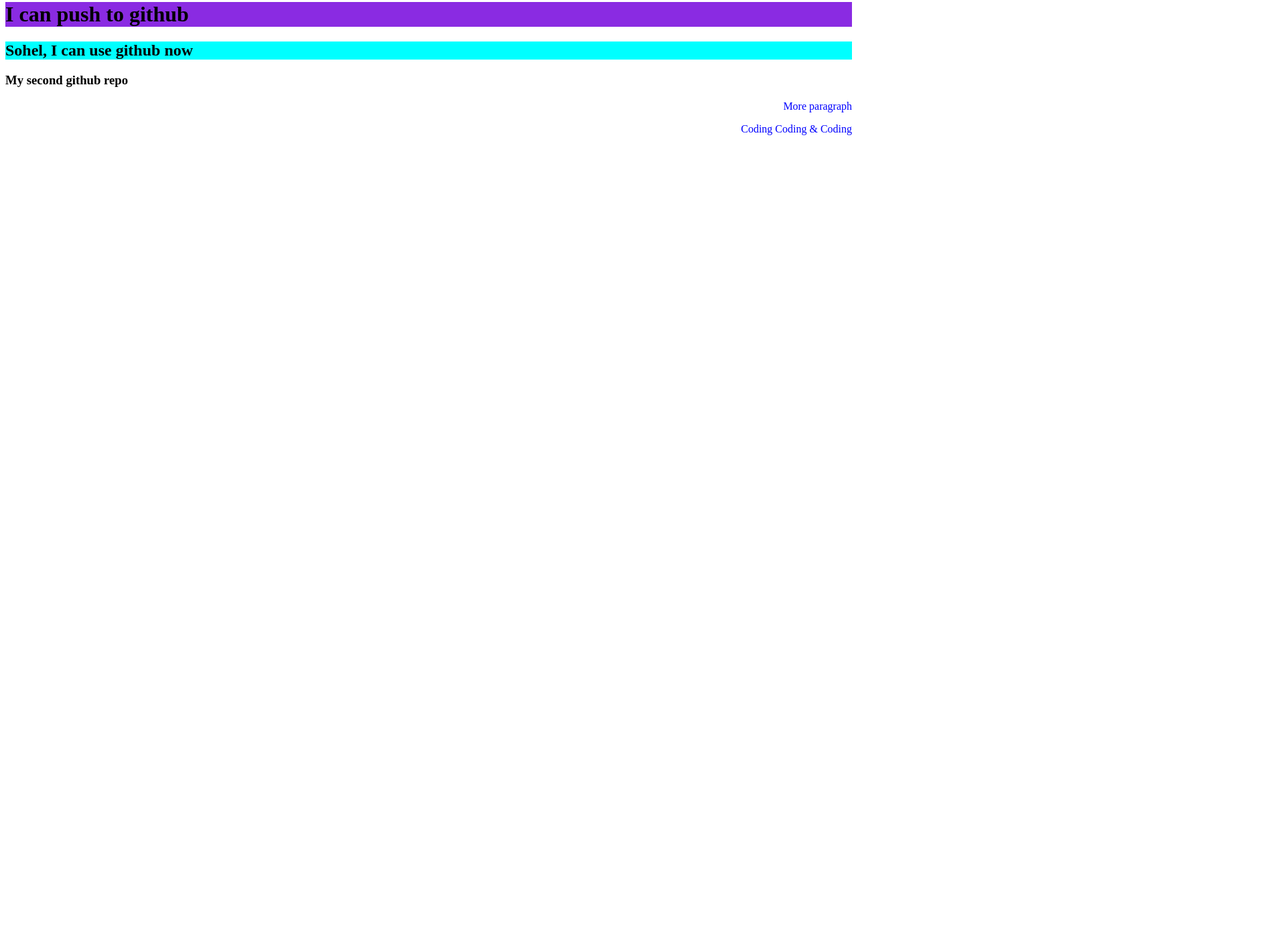
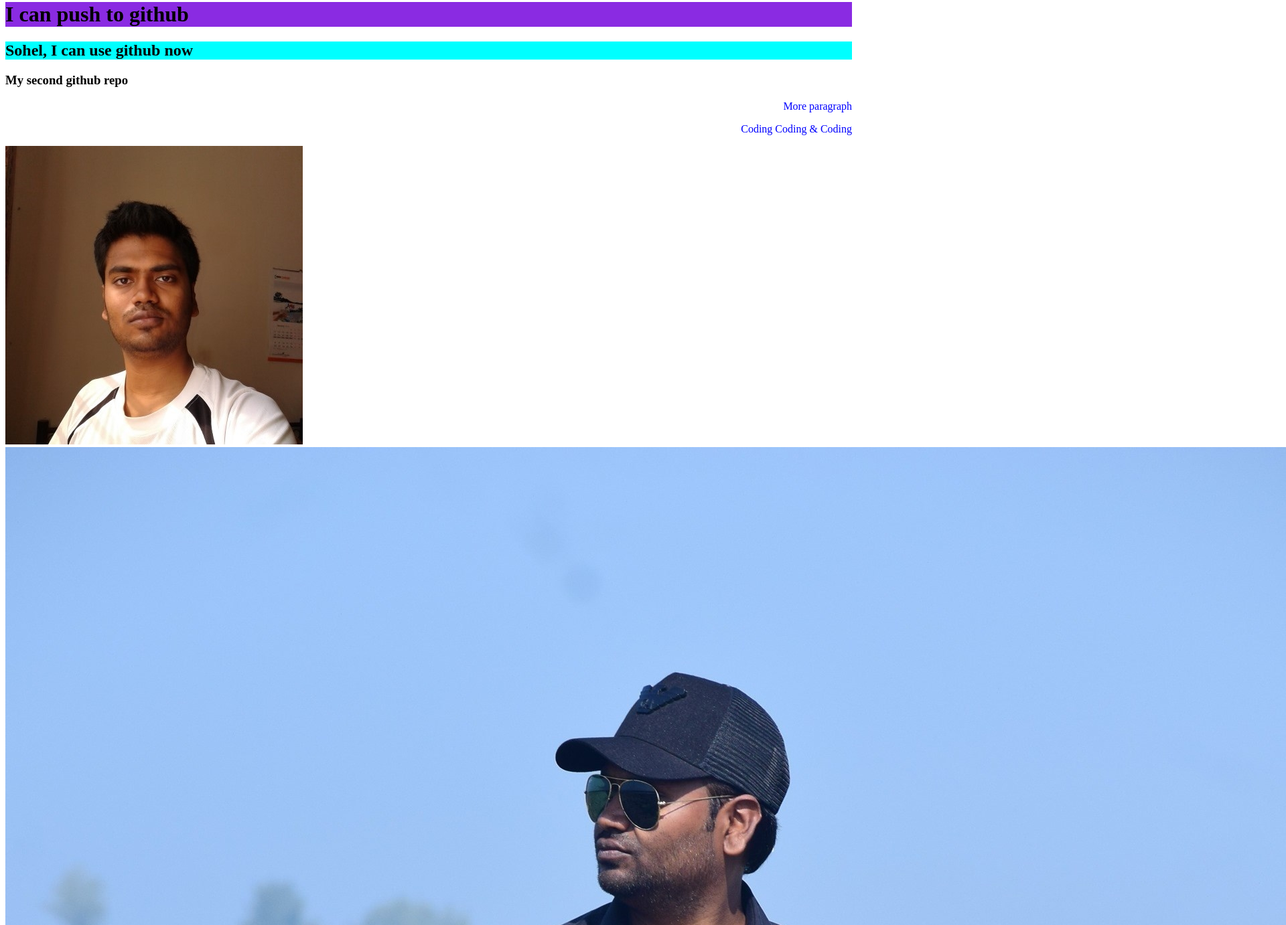
Before and after one commit to Hossain-Md-Maruf/my-second-repo, a plain HTML site: page index.html in a window 1280 px wide. Shown: the part 18-1400 px from the top of the page at 67% size, 1920 px wide, since content can reach past the window. Before the commit the page ends 800 px from the top, so only its background shows below. Drawn offline with Linux system fonts and the light colour scheme.

Commit message:
images added

```diff
--- a/index.html
+++ b/index.html
@@ -13,5 +13,8 @@
     <h3>My second github repo</h3>
     <p>More paragraph</p>
     <p>Coding Coding & Coding</p>
+    <img src="pp1.jpg" alt="">
+    <img src="pp2.jpg" alt="">
+    <img src="pp3.jpg" alt="">
 </body>
 </html>
```
Also changed, not shown: pp1.jpg (added), pp2.jpg (added), pp3.jpg (added).
